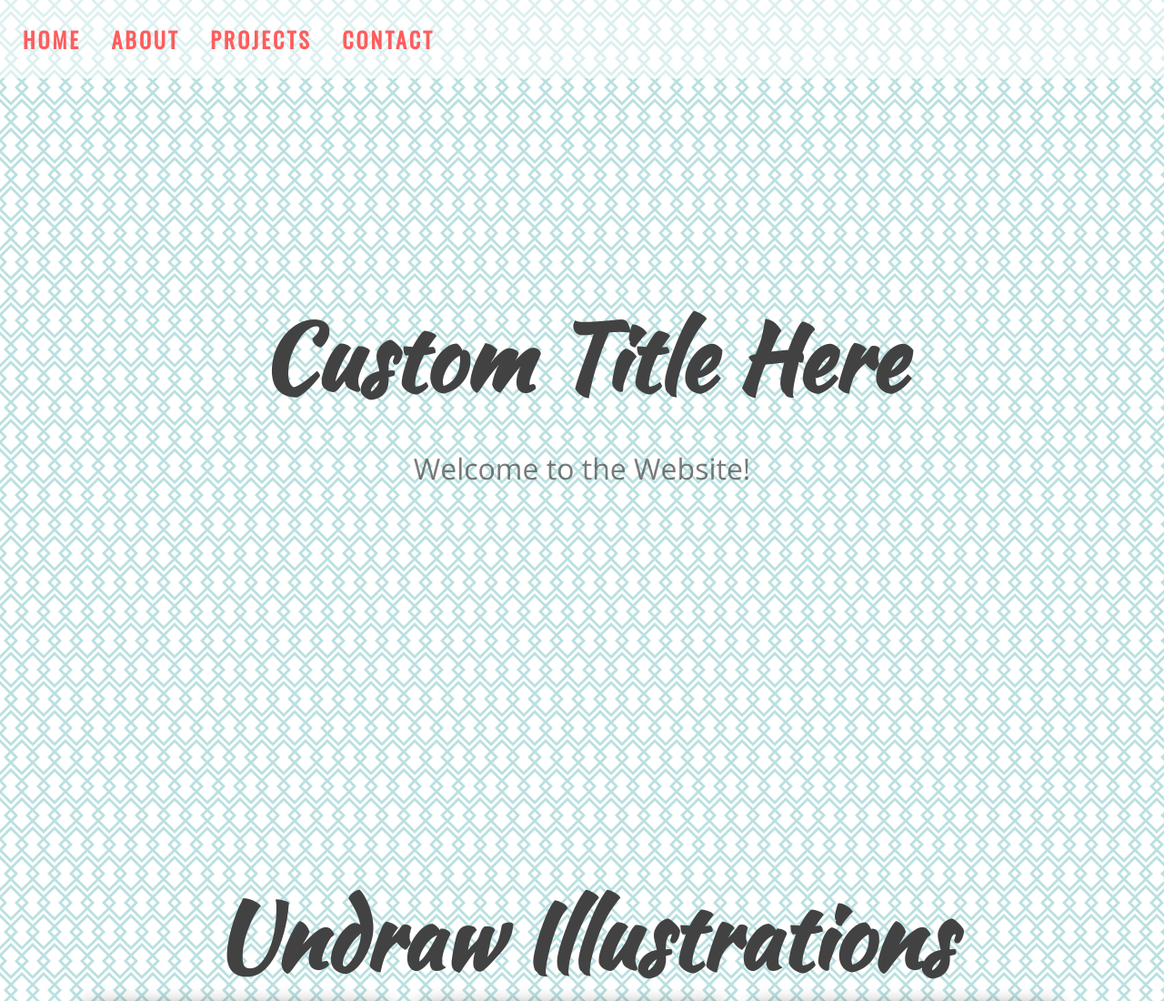
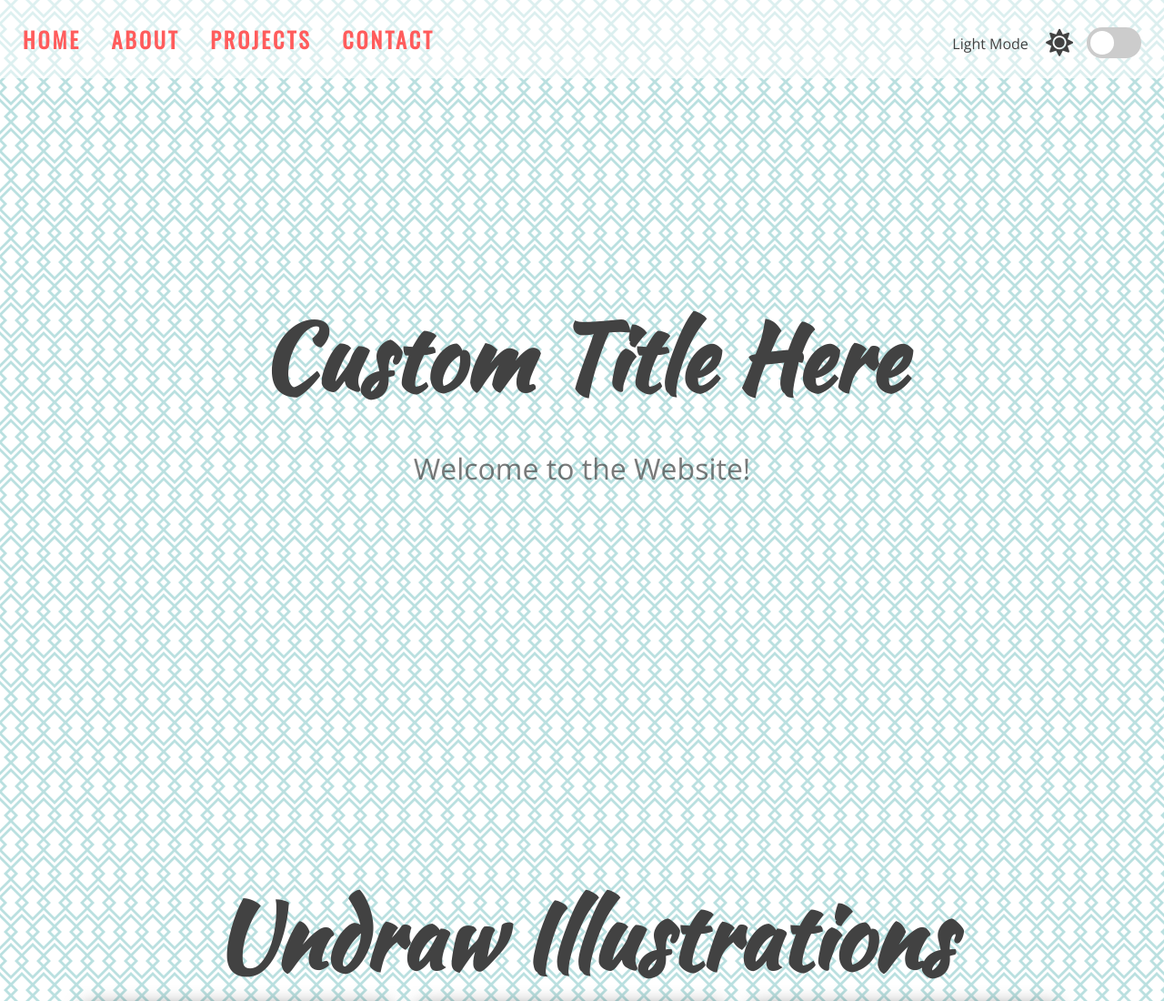
Before and after one commit to rachel-padworski/dark-and-light-mode, a plain HTML site: page index.html in a window 1280 px wide. Shown: the top 1100 px of the page at 91% size. Drawn offline with nearby package versions, Linux system fonts and the light colour scheme.

Commit message:
adds  dark mode toggle

```diff
--- a/index.html
+++ b/index.html
@@ -9,6 +9,17 @@
     <link rel="stylesheet" href="style.css">
 </head>
 <body>
+    <!-- Dark Mode Switch -->
+    <div class="theme-switch-wrapper">
+        <span id="toggle-icon">
+            <span class="toggle-text">Light Mode</span>
+            <i class="fas fa-sun"></i>
+        </span>
+        <label class="theme-switch">
+            <input type="checkbox">
+            <div class="slider round"></div>
+        </label>
+    </div>
     <!-- Navigation -->
     <nav id="nav">
         <a href="#home">HOME</a>
--- a/script.js
+++ b/script.js
@@ -0,0 +1 @@
+const toggleSwitch = document.querySelector('input[type="checkbox"]');
```
Also changed, not shown: style.css (+2 -1 lines).
